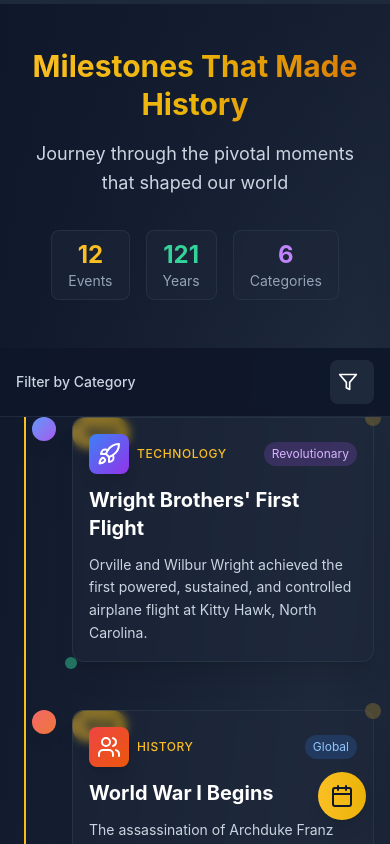
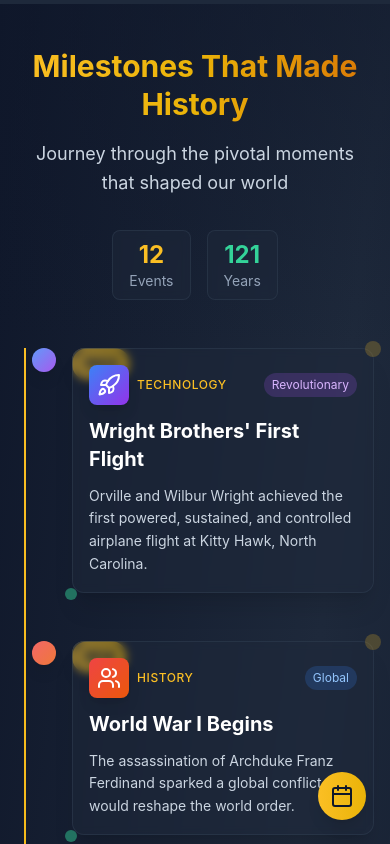
Before and after one commit to amit-kumar-11/MileStones-That_Made_History, a React (Vite) app: page / in a window 390 px wide. Shown: the top 844 px of the page. Built offline with nearby package versions, Linux system fonts and the light colour scheme.

Commit message:
Remove Category Filter Navigation

```diff
--- a/src/App.tsx
+++ b/src/App.tsx
@@ -1,5 +1,5 @@
 import React, { useState, useEffect } from 'react';
-import { Calendar, MapPin, Users, Zap, Globe, Rocket, Heart, Trophy, Camera, Music, Menu, X, Filter } from 'lucide-react';
+import { Calendar, MapPin, Users, Zap, Globe, Rocket, Heart, Trophy } from 'lucide-react';
 
 const timelineData = [
   {
@@ -112,17 +112,9 @@ const timelineData = [
   }
 ];
 
-const categories = ["All", "Technology", "History", "Economics", "Space", "Politics", "Health"];
-
 function App() {
   const [visibleItems, setVisibleItems] = useState(new Set());
   const [scrollProgress, setScrollProgress] = useState(0);
-  const [selectedCategory, setSelectedCategory] = useState("All");
-  const [isFilterOpen, setIsFilterOpen] = useState(false);
-
-  const filteredData = selectedCategory === "All"
-    ? timelineData
-    : timelineData.filter(item => item.category === selectedCategory);
 
   useEffect(() => {
     const observer = new IntersectionObserver(
@@ -155,7 +147,7 @@ function App() {
       observer.disconnect();
       window.removeEventListener('scroll', handleScroll);
     };
-  }, [filteredData]);
+  }, []);
 
   return (
     <div className="min-h-screen bg-gradient-to-br from-slate-900 via-slate-800 to-slate-900 text-white overflow-x-hidden">
@@ -188,51 +180,9 @@ function App() {
               <div className="text-2xl font-bold text-emerald-400">121</div>
               <div className="text-sm text-slate-400">Years</div>
             </div>
-            <div className="bg-slate-800/50 backdrop-blur-sm rounded-lg px-4 py-2 border border-slate-700/50">
-              <div className="text-2xl font-bold text-purple-400">{categories.length - 1}</div>
-              <div className="text-sm text-slate-400">Categories</div>
-            </div>
           </div>
         </div>
       </header>
-
-      {/* Filter Section */}
-      <div className="sticky top-1 z-40 bg-slate-900/95 backdrop-blur-sm border-b border-slate-700/50 px-4 py-3">
-        <div className="max-w-6xl mx-auto">
-          {/* Mobile Filter Toggle */}
-          <div className="flex items-center justify-between md:hidden">
-            <span className="text-sm font-medium text-slate-300">Filter by Category</span>
-            <button
-              onClick={() => setIsFilterOpen(!isFilterOpen)}
-              className="p-2 rounded-lg bg-slate-800 hover:bg-slate-700 transition-colors"
-            >
-              {isFilterOpen ? <X className="w-5 h-5" /> : <Filter className="w-5 h-5" />}
-            </button>
-          </div>
-
-          {/* Filter Options */}
-          <div className={`${isFilterOpen ? 'block' : 'hidden'} md:block mt-3 md:mt-0`}>
-            <div className="flex flex-wrap gap-2">
-              {categories.map((category) => (
-                <button
-                  key={category}
-                  onClick={() => {
-                    setSelectedCategory(category);
-                    setIsFilterOpen(false);
-                  }}
-                  className={`px-3 py-1.5 rounded-full text-sm font-medium transition-all duration-200 ${
-                    selectedCategory === category
-                      ? 'bg-gradient-to-r from-amber-400 to-yellow-500 text-slate-900 shadow-lg'
-                      : 'bg-slate-800 hover:bg-slate-700 text-slate-300 hover:text-white border border-slate-600'
-                  }`}
-                >
-                  {category}
-                </button>
-              ))}
-            </div>
-          </div>
-        </div>
-      </div>
 
       {/* Timeline */}
       <div className="relative max-w-6xl mx-auto px-4 pb-20">
@@ -241,7 +191,7 @@ function App() {
 
         {/* Timeline Items */}
         <div className="space-y-12 sm:space-y-16">
-          {filteredData.map((item, index) => (
+          {timelineData.map((item, index) => (
             <div
               key={`${item.year}-${index}`}
               className={`timeline-item relative transform transition-all duration-1000 ${
@@ -309,15 +259,6 @@ function App() {
             </div>
           ))}
         </div>
-
-        {/* Empty State */}
-        {filteredData.length === 0 && (
-          <div className="text-center py-20">
-            <div className="text-6xl mb-4">🔍</div>
-            <h3 className="text-2xl font-bold text-slate-400 mb-2">No events found</h3>
-            <p className="text-slate-500">Try selecting a different category</p>
-          </div>
-        )}
       </div>
 
       {/* Back to Top Button */}
```
